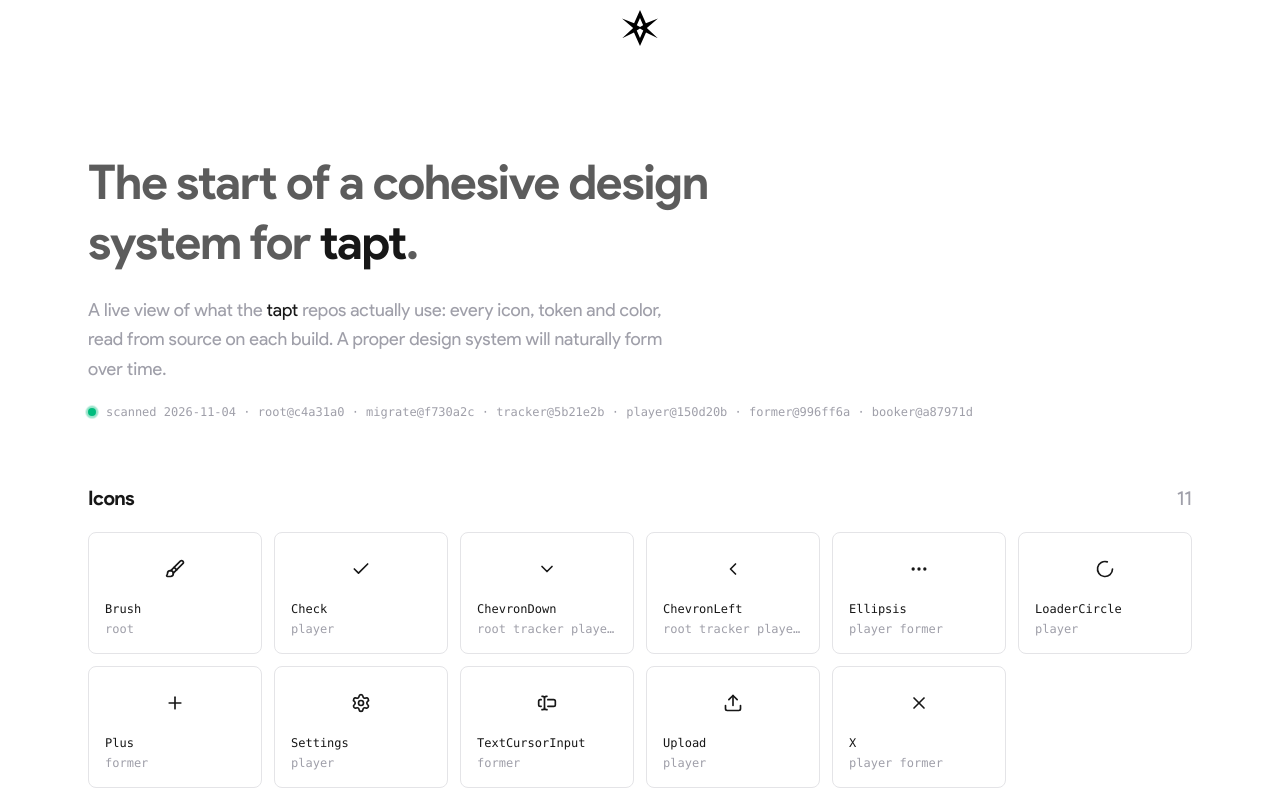
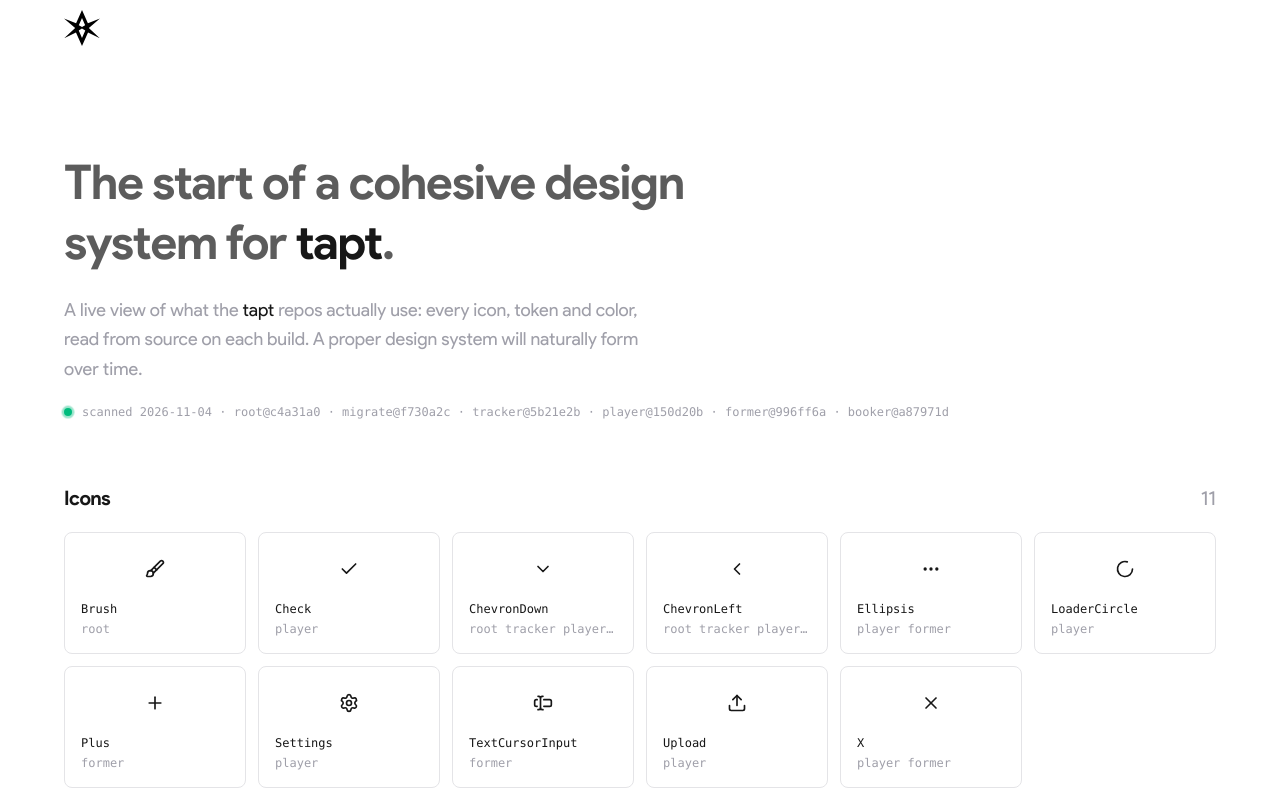
Before and after one commit to prmagana/design, a Next.js app: page / in a window 1280 px wide. Shown: the top 800 px of the page. Built offline with nearby package versions, Linux system fonts and the light colour scheme.

Commit message:
Mark sits left in the nav; main shares the nav's padding-outside column so text and mark align

```diff
--- a/app/nav.tsx
+++ b/app/nav.tsx
@@ -1,10 +1,10 @@
 import TaptMark from "./tapt-mark";
 
-// Root's bar with the sign-in dropped. Nothing on the right, so the mark sits dead centre instead of left.
+// Root's bar with the sign-in dropped. The mark sits left, like a normal masthead.
 export function Nav() {
   return (
     <nav className="sticky top-0 z-50 w-full shrink-0 bg-background px-4 sm:px-6">
-      <div className="mx-auto flex h-14 w-full max-w-6xl items-center justify-center">
+      <div className="mx-auto flex h-14 w-full max-w-6xl items-center justify-start">
         <TaptMark className="size-9 select-none text-ink" />
       </div>
     </nav>
--- a/app/page.tsx
+++ b/app/page.tsx
@@ -11,16 +11,20 @@ export default function Home() {
   return (
     <>
       <Nav />
-      {/* Same column as the nav (max-w-6xl) so the title and the grids share a left edge. */}
-      <main className="mx-auto w-full max-w-6xl flex-1 px-4 pt-16 pb-24 sm:px-6 sm:pt-24">
+      {/* Padding outside, column inside, exactly like the nav, so the mark and the text share a left edge. */}
+      <main className="flex-1 px-4 sm:px-6">
+        <div className="mx-auto w-full max-w-6xl pt-16 pb-24 sm:pt-24">
           {/* Everything softened except the brand word, so "tapt" is the one thing at full ink. */}
           <h1 className="max-w-2xl text-3xl font-semibold leading-tight tracking-tight text-foreground/70 sm:text-5xl">
-          The start of a cohesive design system for <span className="text-foreground">tapt</span>.
+            The start of a cohesive design system for{" "}
+            <span className="text-foreground">tapt</span>.
           </h1>
           {/* What the page is, in two lines: an audit of the real thing, not a pitch for an ideal one. */}
           <p className="mt-6 max-w-xl text-base leading-relaxed text-muted sm:text-lg">
-          A live view of what the <span className="text-foreground">tapt</span> repos actually use: every icon, token and
-          color, read from source on each build. A proper design system will naturally form over time.
+            A live view of what the{" "}
+            <span className="text-foreground">tapt</span> repos actually use:
+            every icon, token and color, read from source on each build. A
+            proper design system will naturally form over time.
           </p>
           <p className="mt-5 flex items-center gap-2.5 font-mono text-xs text-muted">
             {/* The live dot: a solid core and a ring that pings out of it. Still for reduced-motion users. */}
@@ -28,10 +32,14 @@ export default function Home() {
               <span className="absolute inset-0 rounded-full bg-emerald-500 motion-safe:animate-ping" />
               <span className="relative size-2 rounded-full bg-emerald-500" />
             </span>
-          <span>scanned {data.scannedAt.slice(0, 10)} · {data.repos.map((r) => `${r.name}@${r.sha}`).join(" · ")}</span>
+            <span>
+              scanned {data.scannedAt.slice(0, 10)} ·{" "}
+              {data.repos.map((r) => `${r.name}@${r.sha}`).join(" · ")}
+            </span>
           </p>
           <Icons data={data.icons} />
           <Colors data={data.colors} />
+        </div>
       </main>
     </>
   );
--- a/data/system.json
+++ b/data/system.json
@@ -1,5 +1,5 @@
 {
-  "scannedAt": "2026-11-04T06:33:06.965Z",
+  "scannedAt": "2026-11-04T06:33:28.519Z",
   "repos": [
     {
       "name": "root",
```
Lines whose indentation alone changed are shown as unchanged.
